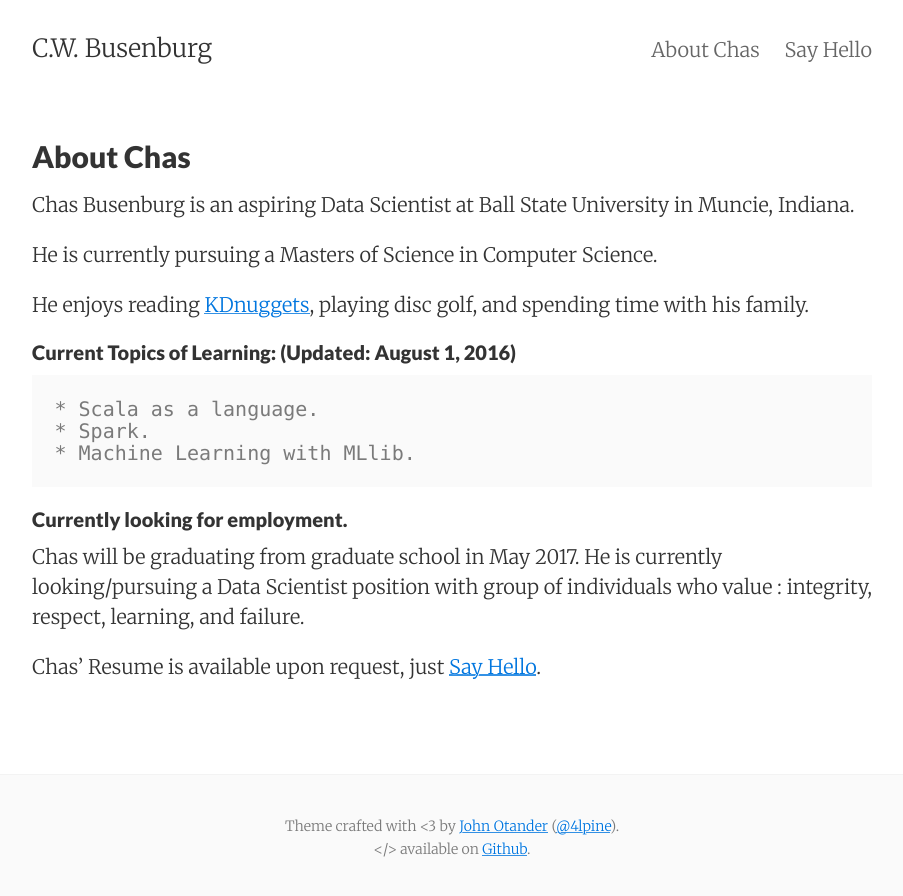
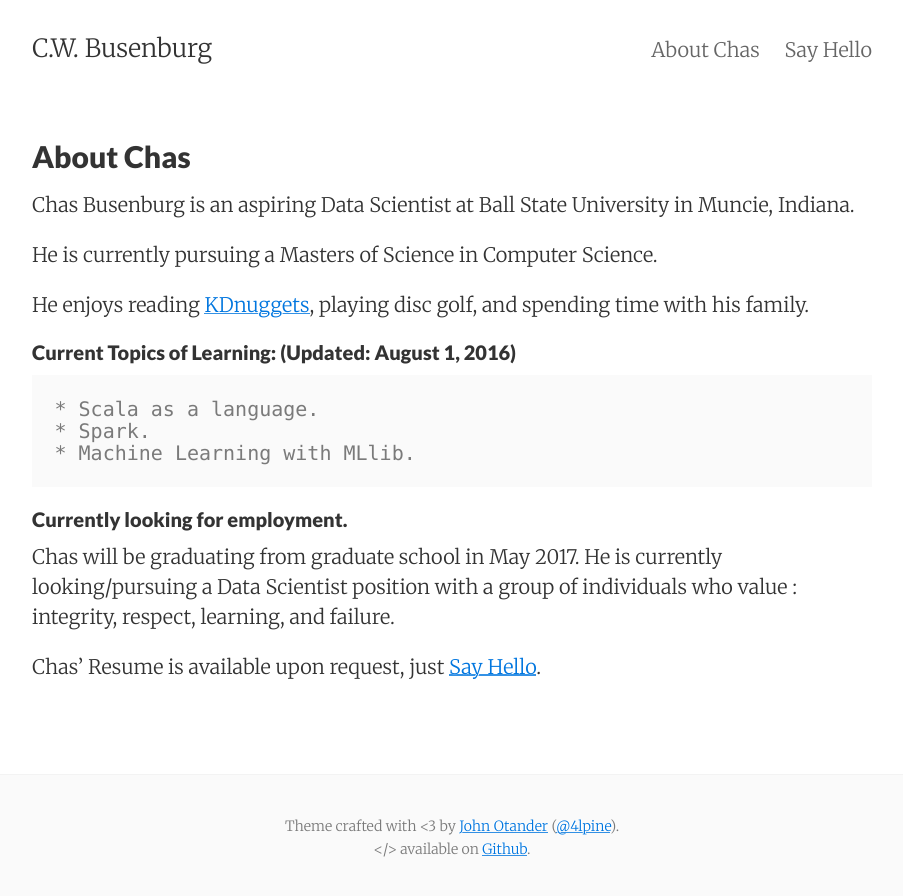
Before and after one commit to cbusenbu/cbusenbu.github.io, a Jekyll site: the page built from about.md, in a window 1280 px wide. Shown: the top 896 px of the page, without its empty margins (188-1091 px from the left). Built offline with Jekyll 4.4.1, drawn with Linux system fonts in a browser that asks for light colours.

```diff
--- a/about.md
+++ b/about.md
@@ -21,7 +21,7 @@ with his family.
 
 <h4>Currently looking for employment.</h4>
 Chas will be graduating from graduate school in May 2017. He is currently looking/pursuing
-a Data Scientist position with group of individuals who value : integrity, respect,
+a Data Scientist position with a group of individuals who value : integrity, respect,
 learning, and failure.
 
 Chas' Resume is available upon request, just [Say Hello](/contact/).
```
